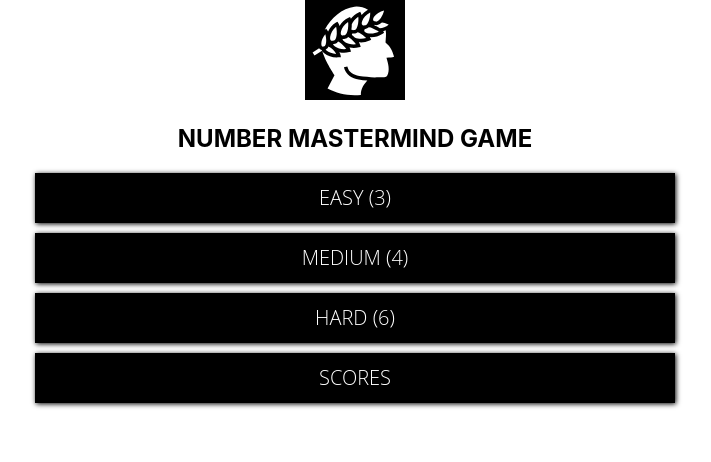
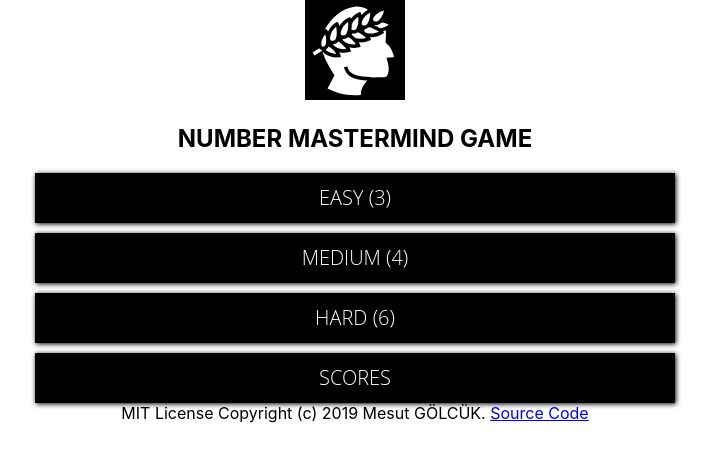
Before and after one commit to mesutgolcuk/number-mastermind, a React (Create React App) app: page / in a window 1280 px wide. Shown: the top 462 px of the page, without its empty margins (285-996 px from the left). Built offline with nearby package versions, Linux system fonts and the light colour scheme.

Commit message:
Add copyright

```diff
--- a/src/containers/Menu/Menu.tsx
+++ b/src/containers/Menu/Menu.tsx
@@ -28,6 +28,7 @@ export class Menu extends React.Component<IMenuProps> {
         <MenuButton textId="menu.button.medium" clicked={this.start} value={DifficultyTypes.MEDIUM} to="/game"/>
         <MenuButton textId="menu.button.hard" clicked={this.start} value={DifficultyTypes.HARD} to="/game"/>
         <MenuButton textId="menu.history" to="/history"/>
+        MIT License Copyright (c) 2019 Mesut GÖLCÜK. <a href="https://github.com/mesutgolcuk/number-mastermind" target="_blank">Source Code</a>
       </div>
     );
   }
```
